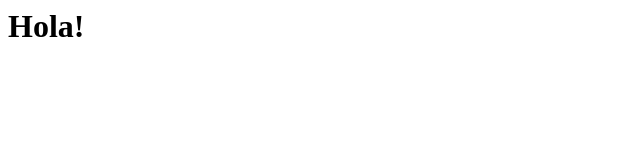
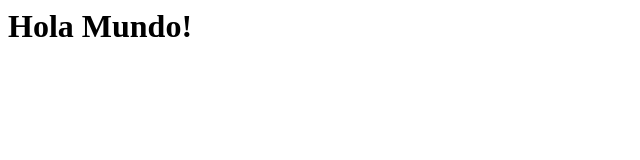
Before and after one commit to javidalpe/mudejar, a plain HTML site: page index.html in a window 1280 px wide. Shown: the whole page, without its empty margins (0-640 px from the left). Drawn offline with Linux system fonts and the light colour scheme.

Commit message:
Updated index html

```diff
--- a/index.html
+++ b/index.html
@@ -1 +1,4 @@
-<h1>Hola!</h1>
+<html>
+<head></head>
+<body><h1>Hola Mundo!</h1></body>
+</html>
```
